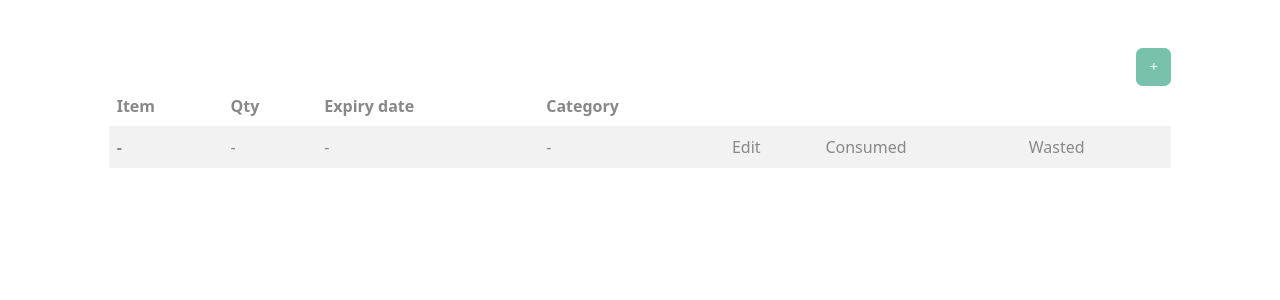
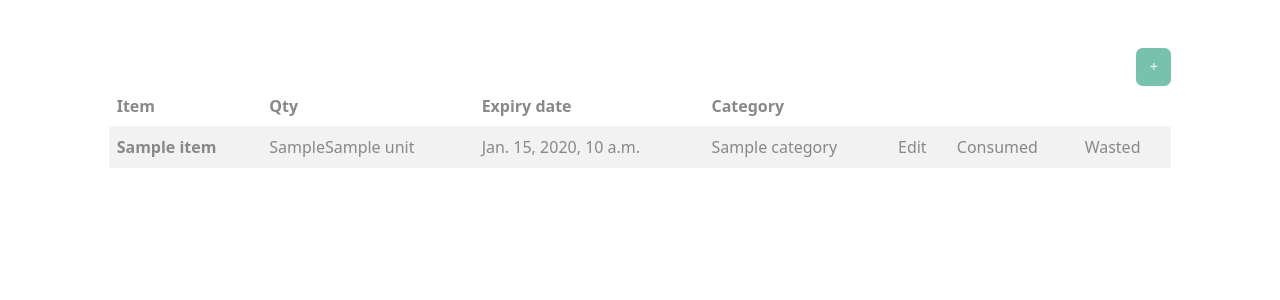
Before and after one commit to CrazyEggz/ci-fridge-pal, a Django app: page /dashboard/ in a window 1280 px wide. Shown: the part 56-356 px from the top of the page. Run offline with Django 4.2, Linux system fonts and the light colour scheme; a user stored in the database is signed in; tables that the repository leaves empty hold one stand-in row (values such as "Sample post"); some libraries are stand-ins or nearby versions.

Commit message:
Update dashboard template to display item details

```diff
--- a/dashboard/templates/dashboard/dashboard.html
+++ b/dashboard/templates/dashboard/dashboard.html
@@ -19,6 +19,19 @@
                 </tr>
             </thead>
             <tbody>
+                {% if items %}
+                    {% for item in items %}
+                    <tr>
+                        <th scope="row">{{ item.name }}</th>
+                        <td>{{ item.quantity }}{{ item.unit }}</td>
+                        <td>{{ item.expiry_date }}</td>
+                        <td>{{ item.category }}</td>
+                        <td>Edit</td>
+                        <td>Consumed</td>
+                        <td>Wasted</td>
+                    </tr>
+                    {% endfor %}
+                {% else %}
                 <tr>
                     <th scope="row">-</th>
                     <td>-</td>
@@ -28,6 +41,7 @@
                     <td>Consumed</td>
                     <td>Wasted</td>
                 </tr>
+                {% endif %}
             </tbody>
         </table>
     </div>
--- a/dashboard/views.py
+++ b/dashboard/views.py
@@ -6,4 +6,5 @@ from .models import Item
 # Create your views here.
 class Dashboard(View):
     def get(self, request):
-        return render(request, 'dashboard/dashboard.html')
+        items = Item.objects.filter(user=self.request.user.id).order_by('name')
+        return render(request, 'dashboard/dashboard.html', {'items': items})
```
